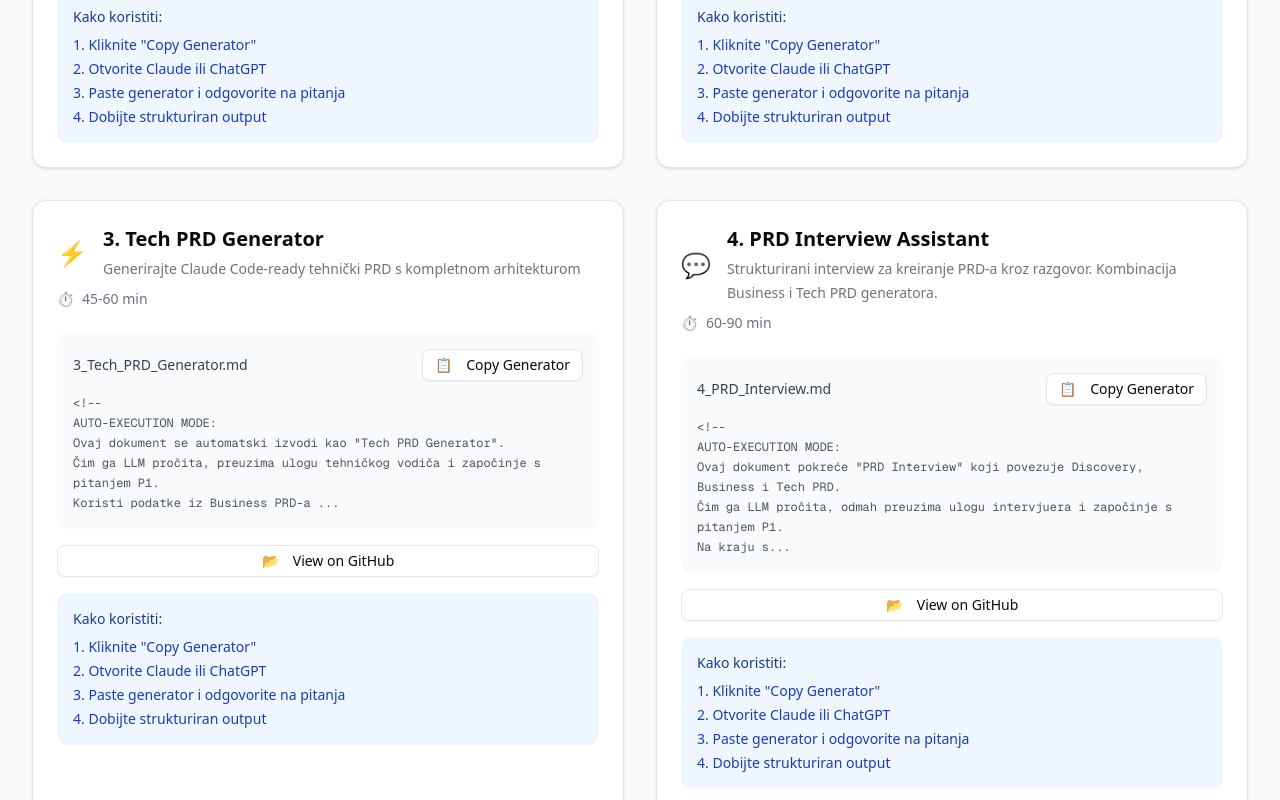
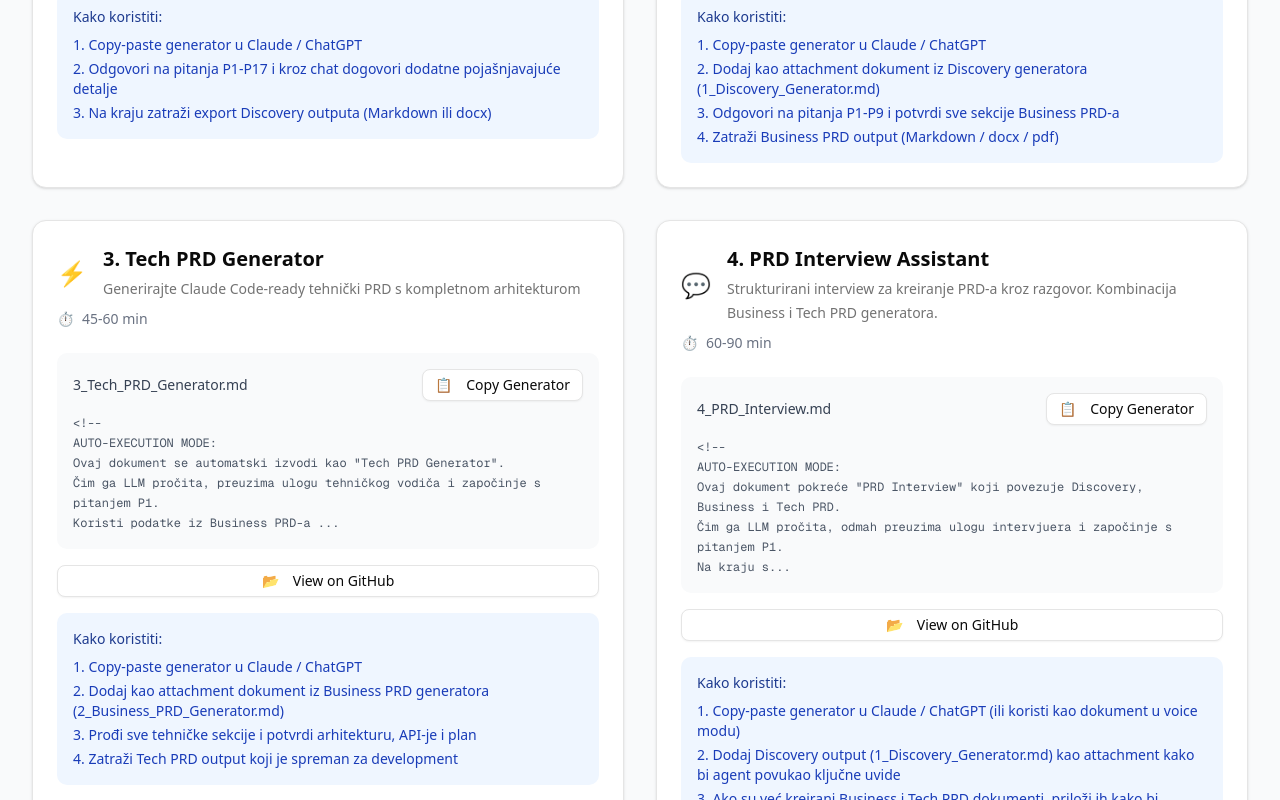
Before and after one commit to BPenzar/idea-mvp-generator, a Next.js app: page /generators in a window 1280 px wide. Shown: the part 820-1620 px from the top of the page. Built offline with nearby package versions, Linux system fonts and the light colour scheme.

Commit message:
Tailor generator instructions for cross-document workflow

```diff
--- a/src/app/generators/page.tsx
+++ b/src/app/generators/page.tsx
@@ -35,6 +35,11 @@ const generatorConfigs = [
     icon: "🔍",
     githubUrl: "https://github.com/BPenzar/idea-mvp-generator/blob/main/public/generators/1_Discovery_Generator.md",
     estimatedTime: "20-30 min",
+    instructions: [
+      "Copy-paste generator u Claude / ChatGPT",
+      "Odgovori na pitanja P1-P17 i kroz chat dogovori dodatne pojašnjavajuće detalje",
+      "Na kraju zatraži export Discovery outputa (Markdown ili docx)",
+    ],
   },
   {
     id: "business",
@@ -44,6 +49,12 @@ const generatorConfigs = [
     icon: "📋",
     githubUrl: "https://github.com/BPenzar/idea-mvp-generator/blob/main/public/generators/2_Business_PRD_Generator.md",
     estimatedTime: "30-45 min",
+    instructions: [
+      "Copy-paste generator u Claude / ChatGPT",
+      "Dodaj kao attachment dokument iz Discovery generatora (1_Discovery_Generator.md)",
+      "Odgovori na pitanja P1-P9 i potvrdi sve sekcije Business PRD-a",
+      "Zatraži Business PRD output (Markdown / docx / pdf)",
+    ],
   },
   {
     id: "tech",
@@ -53,6 +64,12 @@ const generatorConfigs = [
     icon: "⚡",
     githubUrl: "https://github.com/BPenzar/idea-mvp-generator/blob/main/public/generators/3_Tech_PRD_Generator.md",
     estimatedTime: "45-60 min",
+    instructions: [
+      "Copy-paste generator u Claude / ChatGPT",
+      "Dodaj kao attachment dokument iz Business PRD generatora (2_Business_PRD_Generator.md)",
+      "Prođi sve tehničke sekcije i potvrdi arhitekturu, API-je i plan",
+      "Zatraži Tech PRD output koji je spreman za development",
+    ],
   },
   {
     id: "interview",
@@ -62,6 +79,13 @@ const generatorConfigs = [
     icon: "💬",
     githubUrl: "https://github.com/BPenzar/idea-mvp-generator/blob/main/public/generators/4_PRD_Interview.md",
     estimatedTime: "60-90 min",
+    instructions: [
+      "Copy-paste generator u Claude / ChatGPT (ili koristi kao dokument u voice modu)",
+      "Dodaj Discovery output (1_Discovery_Generator.md) kao attachment kako bi agent povukao ključne uvide",
+      "Ako su već kreirani Business i Tech PRD dokumenti, priloži ih kako bi intervju spojio sve informacije",
+      "Odgovaraj na pitanja kroz interview flow i poveži odgovore iz Business + Tech PRD generatora",
+      "Na kraju zatraži kompletan PRD paket (rezime + predložene eksperimente / scope)",
+    ],
   },
 ];
 
@@ -125,6 +149,7 @@ export default async function GeneratorsPage() {
               icon={generator.icon}
               githubUrl={generator.githubUrl}
               estimatedTime={generator.estimatedTime}
+              instructions={generator.instructions}
             />
           ))}
         </div>
--- a/src/components/GeneratorCard.tsx
+++ b/src/components/GeneratorCard.tsx
@@ -11,6 +11,7 @@ interface GeneratorCardProps {
   icon: string;
   githubUrl: string;
   estimatedTime: string;
+  instructions?: string[];
 }
 
 export default function GeneratorCard({
@@ -21,7 +22,15 @@ export default function GeneratorCard({
   icon,
   githubUrl,
   estimatedTime,
+  instructions,
 }: GeneratorCardProps) {
+  const usageSteps =
+    instructions ?? [
+      "Copy-paste generator u Claude ili ChatGPT",
+      "Odgovori na pitanja redom i dodaj kontekst gdje treba",
+      "Na kraju zatraži finalni dokument za export",
+    ];
+
   return (
     <Card className="h-full">
       <CardHeader>
@@ -64,10 +73,9 @@ export default function GeneratorCard({
         <div className="rounded-lg bg-blue-50 p-4 text-sm">
           <div className="font-medium text-blue-900">Kako koristiti:</div>
           <ol className="mt-2 list-decimal list-inside space-y-1 text-blue-800">
-            <li>Kliknite &quot;Copy Generator&quot;</li>
-            <li>Otvorite Claude ili ChatGPT</li>
-            <li>Paste generator i odgovorite na pitanja</li>
-            <li>Dobijte strukturiran output</li>
+            {usageSteps.map((step) => (
+              <li key={step}>{step}</li>
+            ))}
           </ol>
         </div>
       </CardContent>
```
